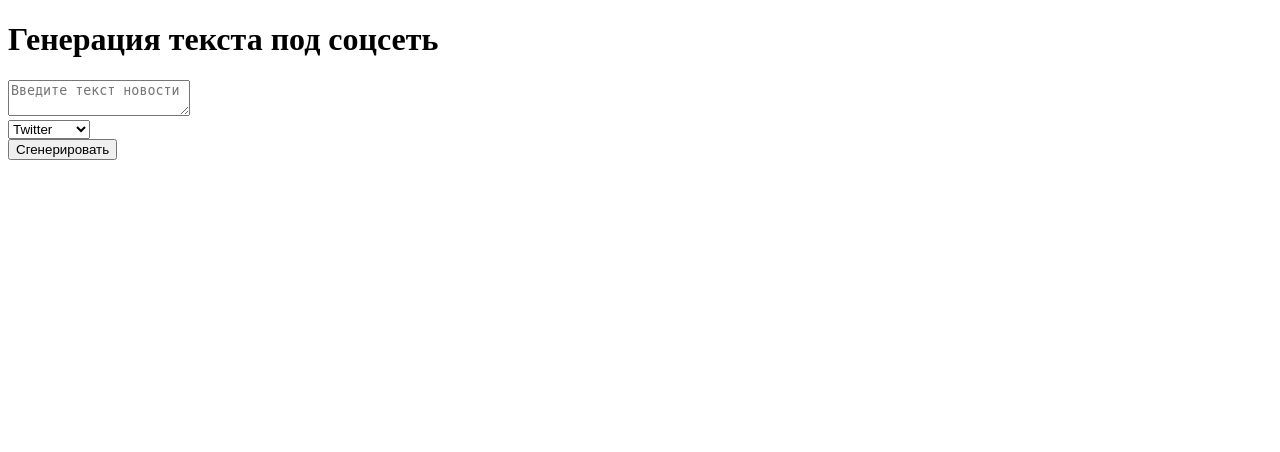
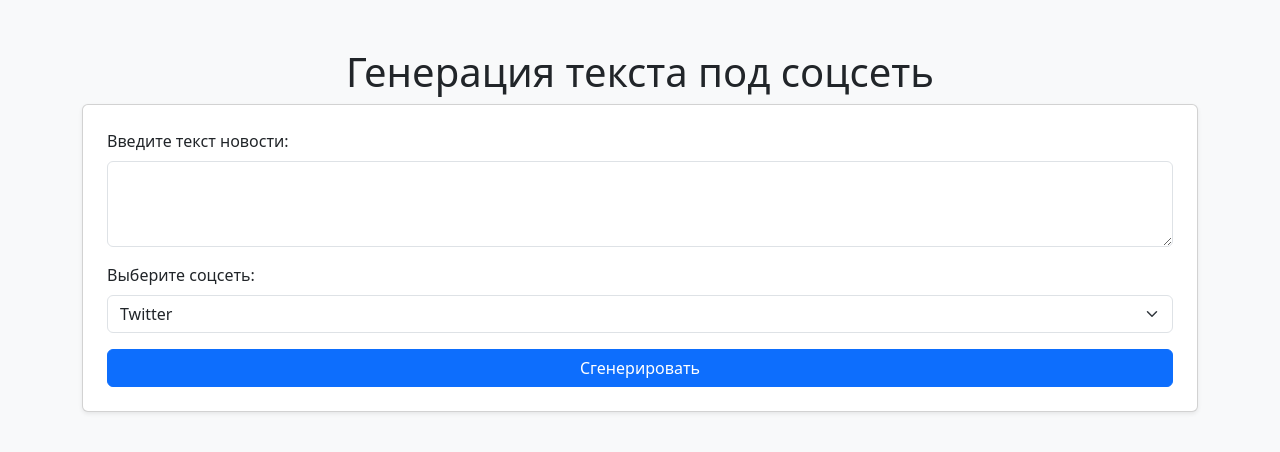
Before and after one commit to KostyaLKE/bot-generator, a Flask app: page / in a window 1280 px wide. Shown: the top 452 px of the page. Run offline with Flask 3, Linux system fonts and the light colour scheme.

Commit message:
Update index.html

```diff
--- a/templates/index.html
+++ b/templates/index.html
@@ -4,21 +4,34 @@
     <meta charset="UTF-8">
     <meta name="viewport" content="width=device-width, initial-scale=1.0">
     <title>Генерация текста</title>
+    <link href="https://cdn.jsdelivr.net/npm/bootstrap@5.3.0/dist/css/bootstrap.min.css" rel="stylesheet">
 </head>
-<body>
-    <h1>Генерация текста под соцсеть</h1>
+<body class="bg-light">
+    <div class="container mt-5">
+        <h1 class="text-center">Генерация текста под соцсеть</h1>
+        <div class="card shadow-sm p-4">
             <form method="post">
-        <textarea name="news_text" placeholder="Введите текст новости" required></textarea><br>
-        <select name="platform">
+                <div class="mb-3">
+                    <label for="news_text" class="form-label">Введите текст новости:</label>
+                    <textarea class="form-control" id="news_text" name="news_text" rows="3" required></textarea>
+                </div>
+                <div class="mb-3">
+                    <label for="platform" class="form-label">Выберите соцсеть:</label>
+                    <select class="form-select" id="platform" name="platform">
                         <option value="twitter">Twitter</option>
                         <option value="instagram">Instagram</option>
                         <option value="telegram">Telegram</option>
-        </select><br>
-        <button type="submit">Сгенерировать</button>
+                    </select>
+                </div>
+                <button type="submit" class="btn btn-primary w-100">Сгенерировать</button>
             </form>
+        </div>
         {% if generated_text %}
-        <h2>Результат:</h2>
+            <div class="alert alert-success mt-4" role="alert">
+                <h5>Результат:</h5>
                 <p>{{ generated_text }}</p>
+            </div>
         {% endif %}
+    </div>
 </body>
 </html>
```
Lines whose indentation alone changed are shown as unchanged.
